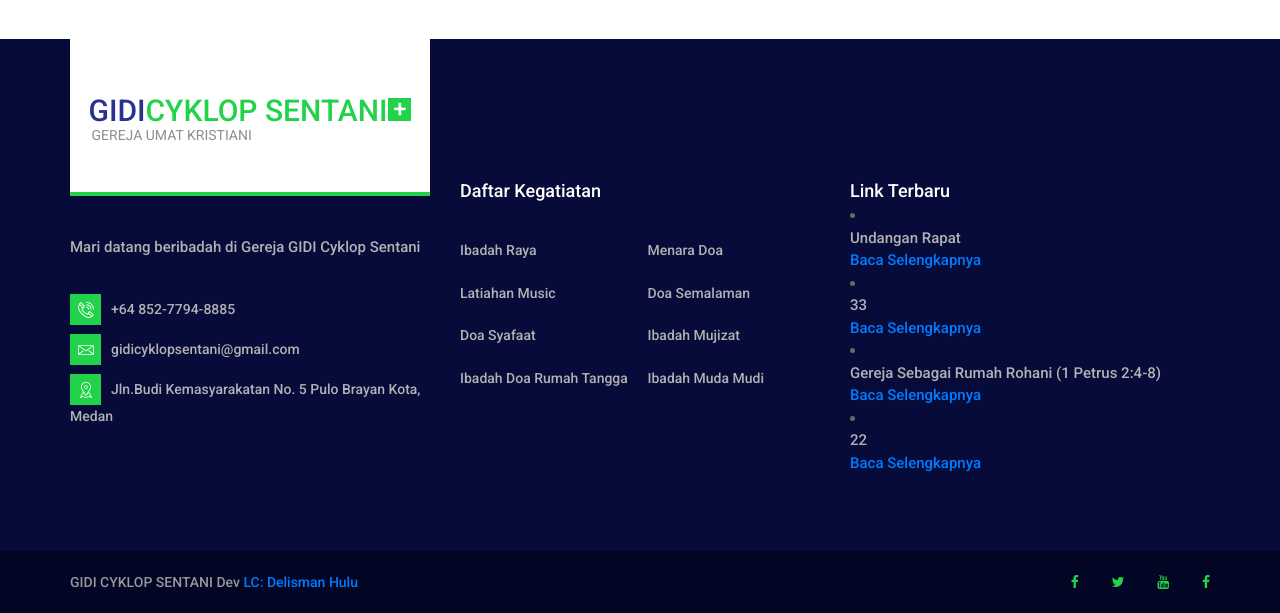
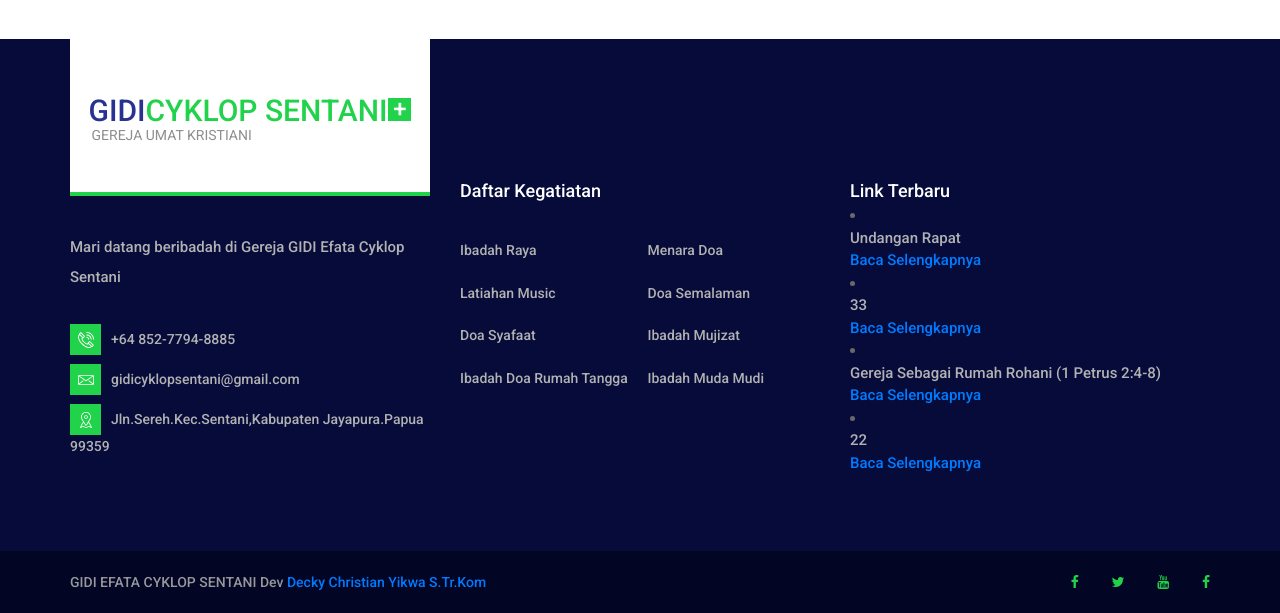
Before and after one commit to Christianjikwa/SIGIDI-EfataSentani, a PHP site: page / in a window 1280 px wide. Shown: the part 3236-3849 px from the top of the page. Run offline with PHP 8.4, Linux system fonts and the light colour scheme; data comes from the database, SQL or seed files in the repository.

Commit message:
Update footer.php

```diff
--- a/footer.php
+++ b/footer.php
@@ -18,12 +18,12 @@
 								</a>
 							</div>
 							<div class="footer_about_text">
-								<p>Mari datang beribadah di Gereja GIDI Cyklop Sentani</p>
+								<p>Mari datang beribadah di Gereja GIDI Efata Cyklop Sentani</p>
 							</div>
 							<ul class="footer_about_list">
 								<li><div class="footer_about_icon"><img src="images/phone-call.svg" alt=""></div><span>+64 852-7794-8885</span></li>
 								<li><div class="footer_about_icon"><img src="images/envelope.svg" alt=""></div><span>gidicyklopsentani@gmail.com</span></li>
-								<li><div class="footer_about_icon"><img src="images/placeholder.svg" alt=""></div><span>Jln.Budi Kemasyarakatan No. 5 Pulo Brayan Kota, Medan</span></li>
+								<li><div class="footer_about_icon"><img src="images/placeholder.svg" alt=""></div><span>Jln.Sereh.Kec.Sentani,Kabupaten Jayapura.Papua 99359</span></li>
 							</ul>
 						</div>
 					</div>
@@ -72,7 +72,7 @@
 				<div class="row">
 					<div class="col">
 						<div class="copyright_content d-flex flex-lg-row flex-column align-items-lg-center justify-content-start">
-							<div class="cr"> GIDI CYKLOP SENTANI <i aria-hidden="true"></i> Dev <a href="https://layanancoding.com" target="_blank">LC: Delisman Hulu </a>
+							<div class="cr"> GIDI EFATA CYKLOP SENTANI <i aria-hidden="true"></i> Dev <a href="https://www.google.com/search?client=ms-android-samsung-gj-rev1&hl=in-ID&cs=1&sxsrf=APwXEdeXq6Lo3juWHP5BUfYGEYrWdhOpeA:1687484292942&q=GEREJA+GIDI+EFATA+CYCLOP&ludocid=12879074679765467577&gsas=1&client=ms-android-samsung-gj-rev1&ibp=gwp;0,7&lsig=AB86z5VyWFGpgSx8rUSQp9lUW2QV&kgs=176d7e7a45e7e317&shndl=-1&shem=lsp&source=sh/x/kp/local/4" target="_blank">Decky Christian Yikwa S.Tr.Kom</a>
 <!-- Link back to Colorlib can't be removed. Template is licensed under CC BY 3.0. --></div>
 							<div class="footer_social ml-lg-auto">
 								<ul>
```
